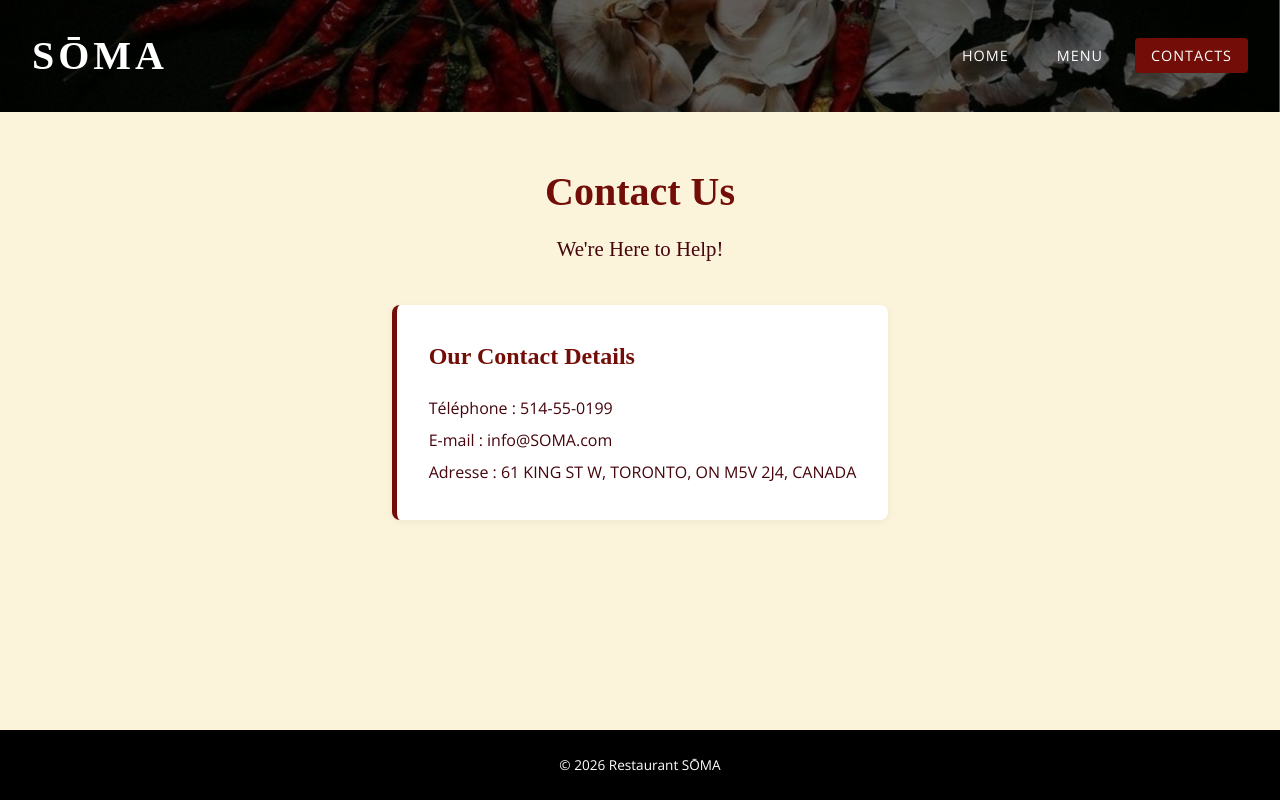
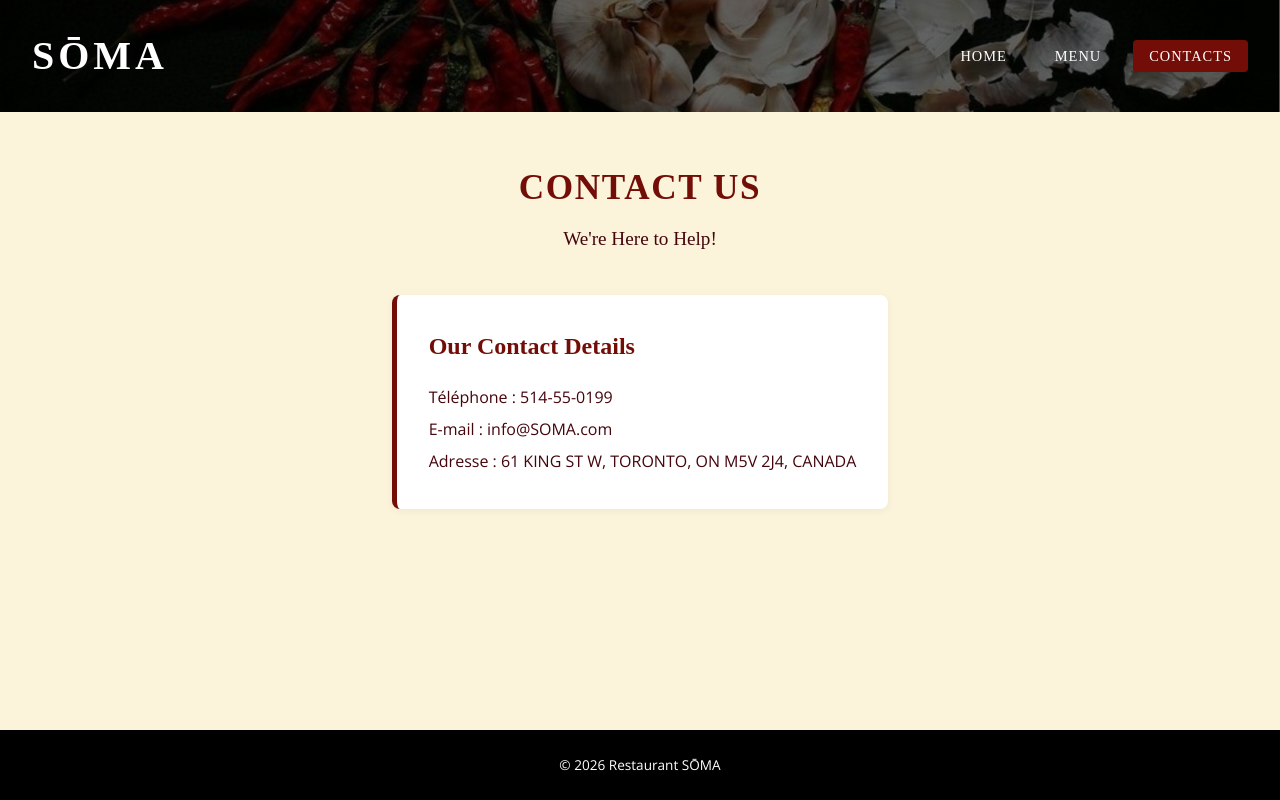
Before and after one commit to maenaklay/c113-projet-klaymaena, a plain HTML site: page contact.html in a window 1280 px wide. Drawn offline with Linux system fonts and the light colour scheme.

Commit message:
modif 18.11.2026 2

```diff
--- a/contact.html
+++ b/contact.html
@@ -20,7 +20,7 @@
 
 <main class="page-container">
     <div class="page-header">
-        <h1>Contact Us</h1>
+        <h1>CONTACT US</h1>
         <p>We're Here to Help!</p>
     </div>
 
--- a/style.css
+++ b/style.css
@@ -124,6 +124,7 @@ a {
     flex-wrap: wrap;
     gap: 1rem;        /* Espace horizontal entre chaque lien du menu */
     align-items: center;
+    font-family: var(--font-heading);
 }
 
 /* Liens à l'intérieur du menu ??*/
@@ -131,7 +132,7 @@ a {
     color: var(--white);
     padding: 0.5rem 1rem;
     border-radius: 4px; /* Arrondit légèrement les coins */
-    font-weight: bold;
+    font-weight: normal;
     letter-spacing: 1px;
     font-size: 0.9rem;
     transition: background-color 0.3s ease;
@@ -251,14 +252,15 @@ a {
 .page-header h1 {
     font-family: var(--font-heading);
     color: var(--primary-color);
-    font-size: 2.5rem;
+    font-size: 2.2rem;
+    letter-spacing: 1.6px; /*espacement entre les lettres des titre menu et contacts*/
     margin-bottom: 0.5rem;
 }
 
 .page-header p {
     font-style: left;
     font-family: var(--font-heading);
-    font-size: 1.3rem;
+    font-size: 1.2rem; /*taille des sous-titres dans menu et contacts*/
 }
 
 /* Carte de contact (bloc blanc stylisé) */
@@ -297,7 +299,7 @@ a {
     color: var(--primary-color);
     border: 1px solid var(--primary-color);
     padding: 0.5rem 1.2rem;
-    border-radius: 1rem; /* Forme de pilule / badge arrondi */
+    border-radius: 4px; /* Forme de pilule / badge arrondi */
     font-weight: bold;
     font-size: 0.85rem;
     transition: all 0.3s ease;
```
Also changed, not shown: font/alice-v21-latin-regular.woff2 (deleted).
